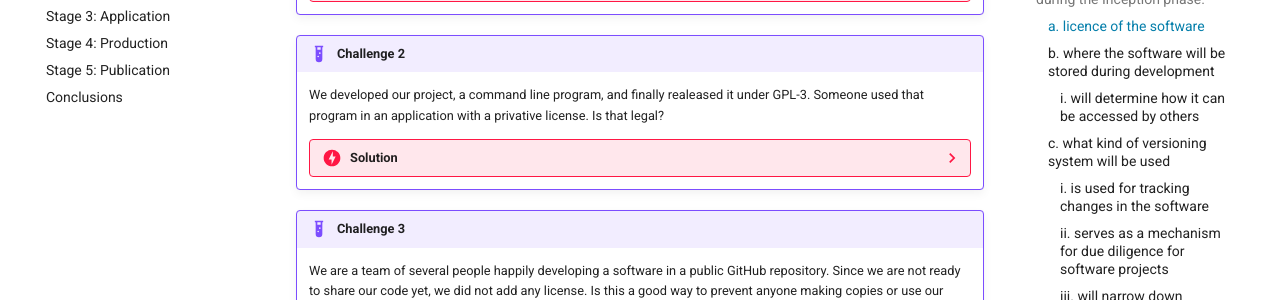
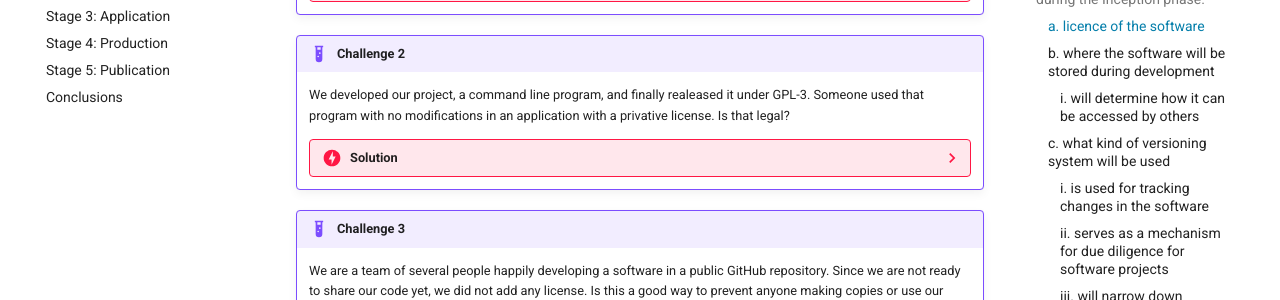
Before and after one commit to elixir-europe/elixir-smp-lesson, an MkDocs documentation site: the page built from docs/chapters/stage1_inception.md, in a window 1280 px wide and 900 px high, scrolled down 1118 px. Shown: the part 173-473 px from the top of the window. Built offline with MkDocs 1.6.1 and Material for MkDocs 9.7.7, drawn with Linux system fonts in a browser that asks for light colours; emoji names are drawn with the system emoji font; comment, search, counter and statistics services are not loaded.

Commit message:
Update stage1_inception.md
Minor annotation

```diff
--- a/docs/chapters/stage1_inception.md
+++ b/docs/chapters/stage1_inception.md
@@ -45,7 +45,7 @@ tags:
 
 !!! example "Challenge 2"
 
-    We developed our project, a command line program, and finally realeased it under GPL-3. Someone used that program in an application with a privative license. Is that legal?
+    We developed our project, a command line program, and finally realeased it under GPL-3. Someone used that program with no modifications in an application with a privative license. Is that legal?
 
     ??? danger "Solution"
 
```
